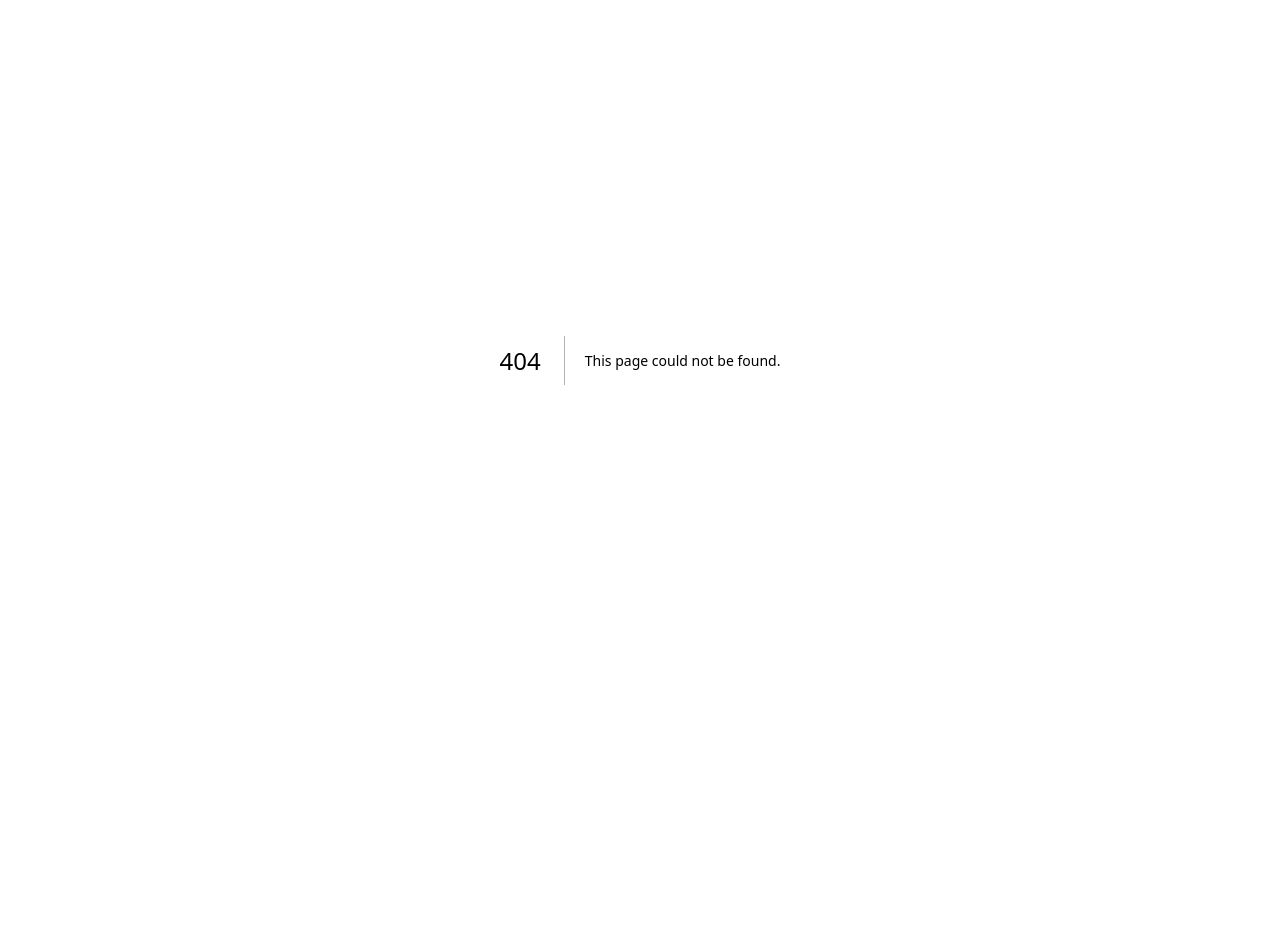
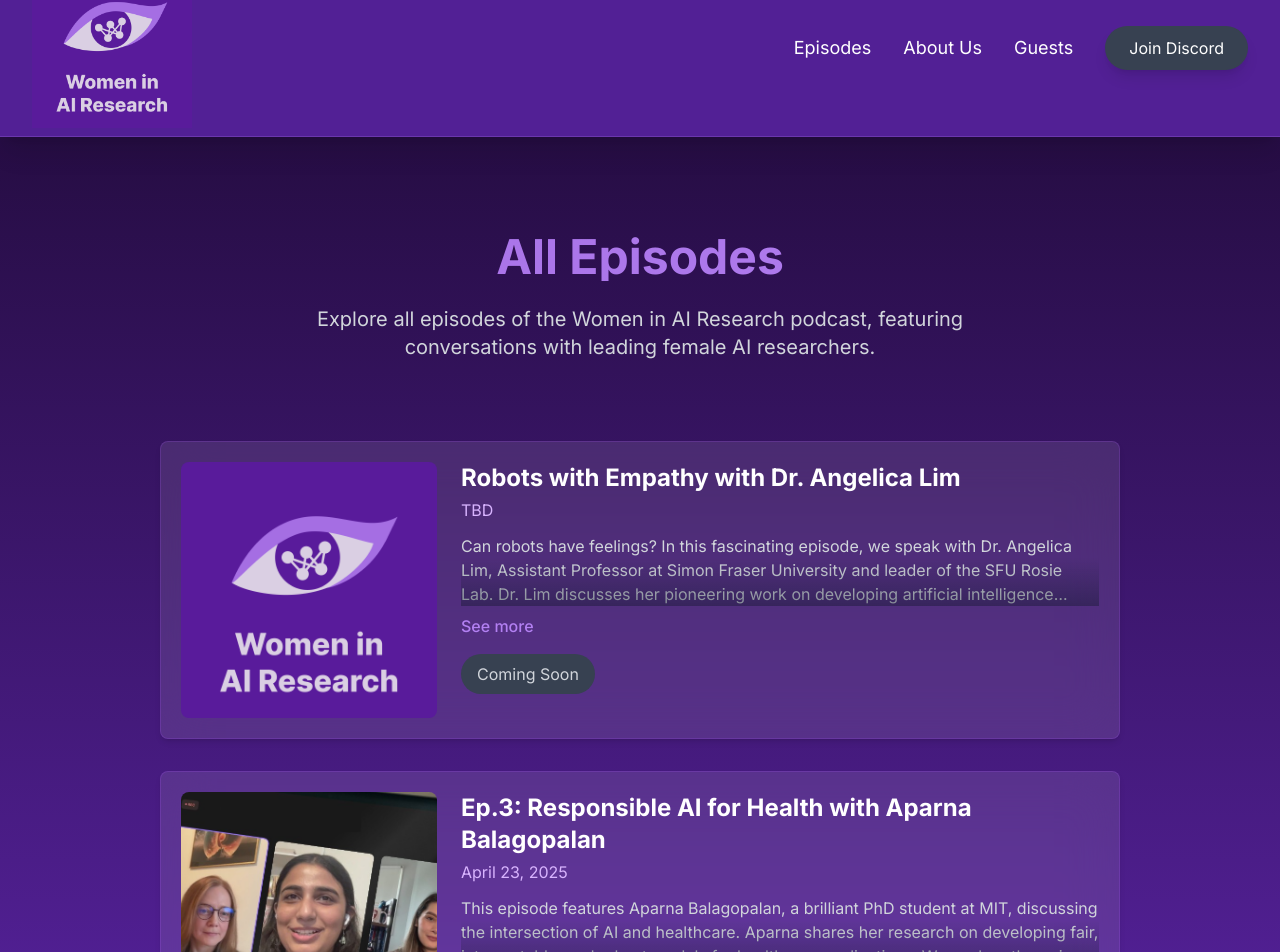
Before and after one commit to women-in-ai-research/women-in-ai-research.github.io, a Next.js app: page /episodes in a window 1280 px wide. Before the commit this address had no page. Shown: the part 40-992 px from the top of the page. Before the commit the page ends 800 px from the top, so only its background shows below. Built offline with nearby package versions, Linux system fonts and the light colour scheme; no server answers.

Commit message:
add seperate epsidoes page + organize episodes by newest first

```diff
--- a/app/components/navigation/Navbar.tsx
+++ b/app/components/navigation/Navbar.tsx
@@ -23,21 +23,12 @@ export function Navbar() {
             </Link>
           </div>
           <div className="flex items-center space-x-8">
-            {isHomePage ? (
-              <a
-                href="#episodes"
-                className="text-white hover:text-wiair-light transition-colors duration-300 text-lg"
-              >
-                Episodes
-              </a>
-            ) : (
-              <Link
-                href="/#episodes"
-                className="text-white hover:text-wiair-light transition-colors duration-300 text-lg"
-              >
-                Episodes
-              </Link>
-            )}
+            <Link
+              href="/episodes"
+              className="text-white hover:text-wiair-light transition-colors duration-300 text-lg"
+            >
+              Episodes
+            </Link>
 
             {isHomePage ? (
               <a
--- a/app/components/podcast/EpisodeList.tsx
+++ b/app/components/podcast/EpisodeList.tsx
@@ -9,6 +9,7 @@ interface EpisodeListProps {
     episodes: Episode[];
     loading: boolean;
     error: string | null;
+    limit?: number; // Add limit prop to control how many episodes to show
 }
 
 interface EpisodeCardProps {
@@ -145,13 +146,22 @@ function EpisodeCard({
     );
 }
 
-export function EpisodeList({ episodes, loading, error }: EpisodeListProps) {
-    // Filter episodes to only show those with visible=true
-    const visibleEpisodes = episodeData.filter(episode => episode.visible);
+export function EpisodeList({ episodes, loading, error, limit }: EpisodeListProps) {
+    // Filter episodes to only show those with visible=true and sort by newest first
+    // To sort by newest first, we're reversing the array (assuming the data is ordered chronologically)
+    const visibleEpisodes = episodeData
+        .filter(episode => episode.visible)
+        .sort((a, b) => {
+            // Sort by ID in descending order (assuming higher ID = newer episode)
+            return parseInt(b.id) - parseInt(a.id);
+        });
+
+    // Apply limit if specified
+    const displayEpisodes = limit ? visibleEpisodes.slice(0, limit) : visibleEpisodes;
 
     return (
         <div className="grid grid-cols-1 gap-8">
-            {visibleEpisodes.map((episode) => (
+            {displayEpisodes.map((episode) => (
                 <EpisodeCard
                     key={episode.id}
                     id={episode.id}
--- a/app/data/episodes.json
+++ b/app/data/episodes.json
@@ -49,6 +49,6 @@
     "episodeLink": null,
     "youtubeLink": null,
     "spotifyLink": null,
-    "visible": false
+    "visible": true
   }
 ]
--- /dev/null
+++ b/app/episodes/page.tsx
@@ -0,0 +1,36 @@
+"use client";
+
+import { Navbar } from "@/app/components/navigation/Navbar";
+import { EpisodeList } from "@/app/components/podcast/EpisodeList";
+import { Footer } from "@/app/components/footer/Footer";
+import { usePodcastFeed } from "@/app/hooks/usePodcastFeed";
+
+export default function EpisodesPage() {
+  const RSS_URL = "https://anchor.fm/s/1e4a0eac/podcast/rss";
+  const { episodes, loading, error } = usePodcastFeed(RSS_URL);
+
+  return (
+    <div className="min-h-screen bg-gradient-to-b from-wiair-darkest via-wiair-dark to-wiair-darkest">
+      {/* Navigation */}
+      <Navbar />
+
+      {/* Page Header */}
+      <div className="max-w-7xl mx-auto px-4 sm:px-6 lg:px-8 pt-24 pb-8">
+        <h1 className="text-5xl font-bold text-transparent bg-clip-text bg-gradient-to-r from-wiair-medium to-wiair-light text-center">
+          All Episodes
+        </h1>
+        <p className="text-xl text-gray-300 text-center mt-6 max-w-3xl mx-auto">
+          Explore all episodes of the Women in AI Research podcast, featuring conversations with leading female AI researchers.
+        </p>
+      </div>
+
+      {/* Episodes Section */}
+      <div className="max-w-5xl mx-auto px-4 sm:px-6 lg:px-8 py-12">
+        <EpisodeList episodes={episodes} loading={loading} error={error} />
+      </div>
+
+      {/* Footer */}
+      <Footer />
+    </div>
+  );
+}
--- a/app/page.tsx
+++ b/app/page.tsx
@@ -21,9 +21,17 @@ export default function Page() {
         className="max-w-5xl mx-auto px-4 sm:px-6 lg:px-8 py-12"
       >
                 <h2 className="text-4xl font-bold text-transparent bg-clip-text bg-gradient-to-r from-wiair-medium to-wiair-light mb-12 text-center">
-          Upcoming Episodes
+          Latest Episodes
                 </h2>
-                <EpisodeList episodes={episodes} loading={loading} error={error} />
+                <EpisodeList episodes={episodes} loading={loading} error={error} limit={3} />
+                <div className="text-center mt-8">
+                  <a
+                    href="/episodes"
+                    className="inline-block px-6 py-3 bg-gray-700 text-white rounded-full hover:bg-wiair-medium transition-all duration-300 shadow-lg hover:shadow-wiair-medium/25"
+                  >
+                    View All Episodes
+                  </a>
+                </div>
             </div>
 
       <AboutSection />
```
